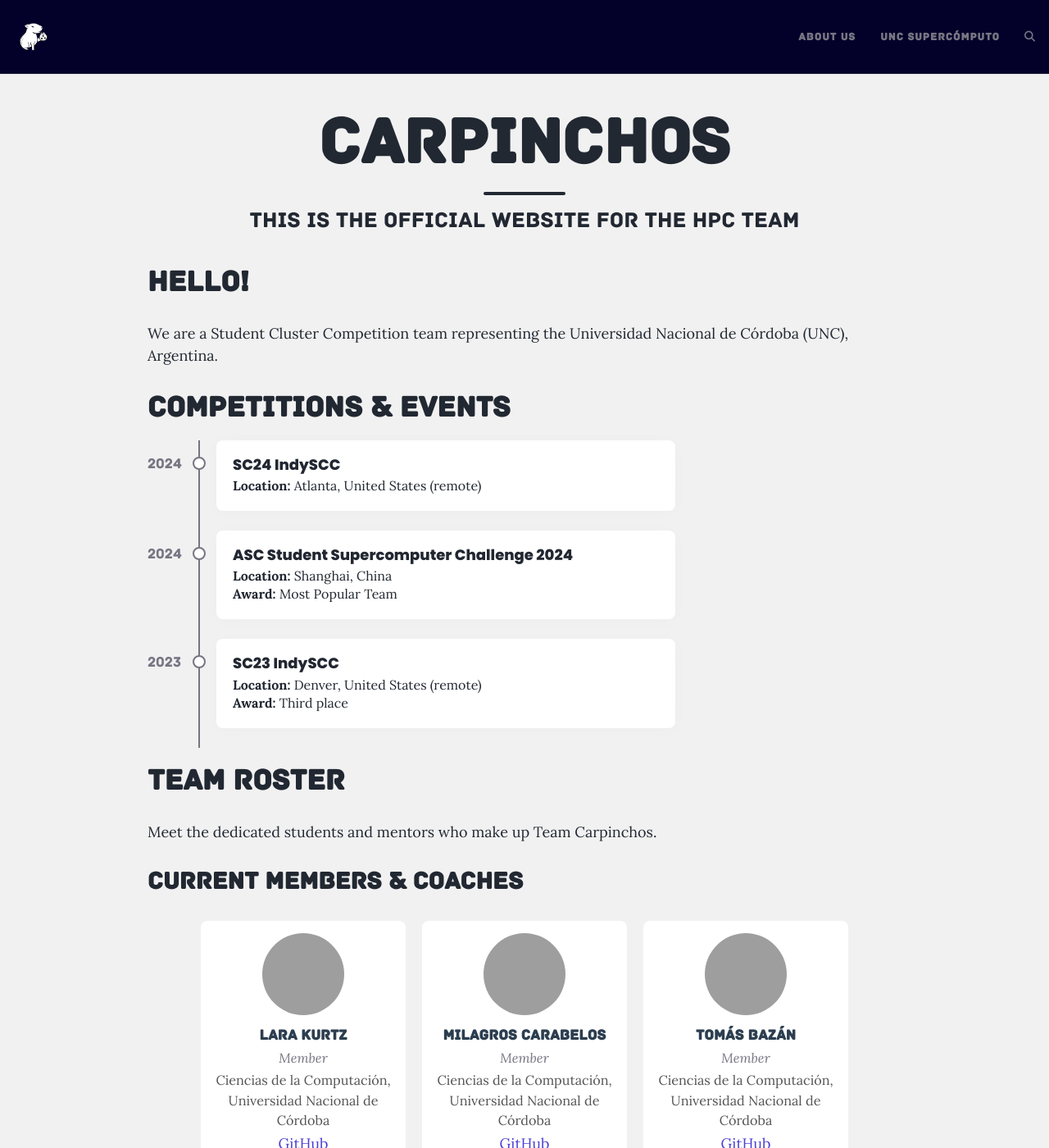
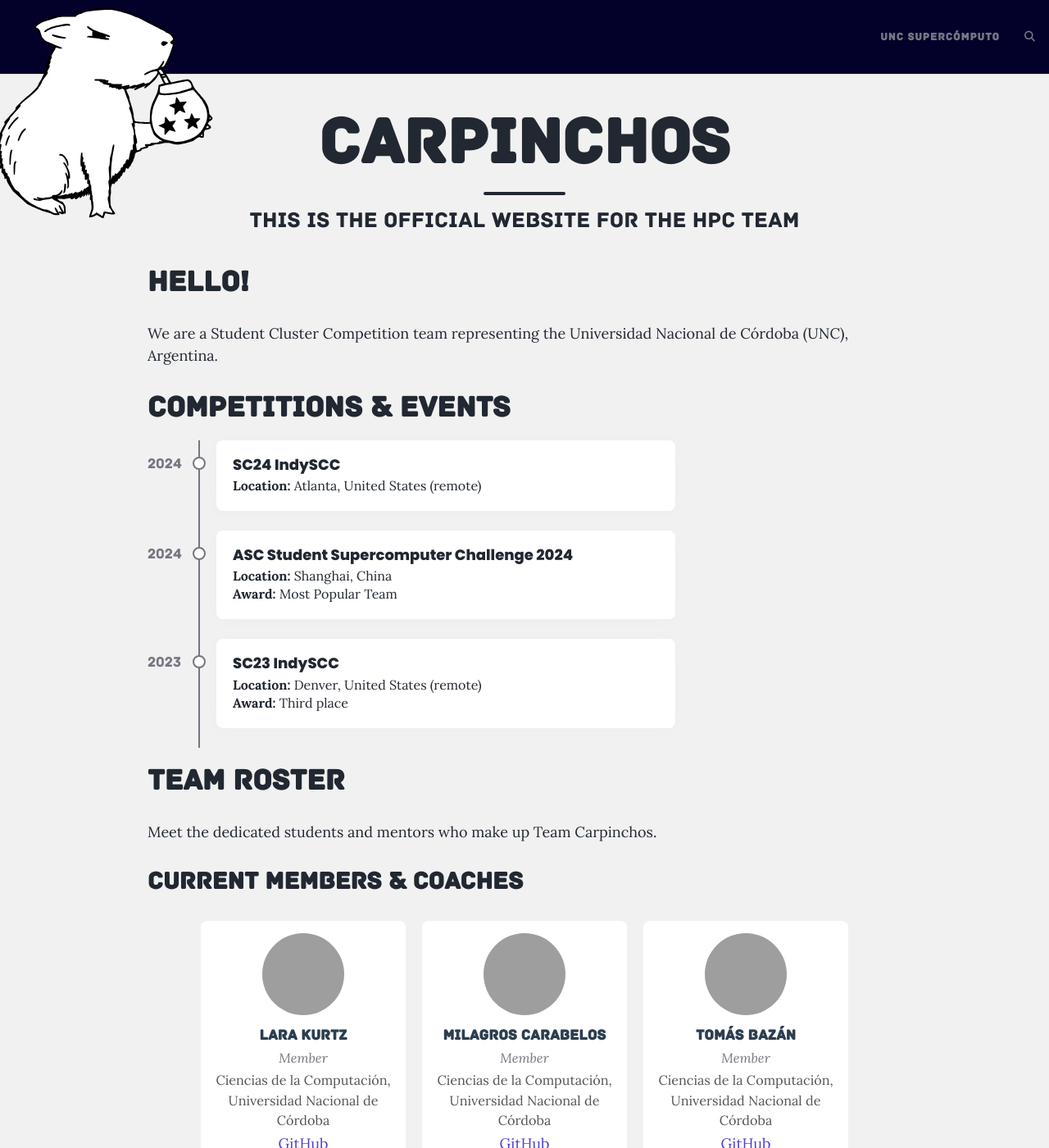
Before and after one commit to CarpinchosTeam/CarpinchosTeam.github.io, a Jekyll site: the page built from index.md, in a window 1280 px wide and 1400 px high. Shown: the whole window at 82% size. Built offline with Jekyll 4.4.1, drawn with Linux system fonts in a browser that asks for light colours; comment, search, counter and statistics services are not loaded; grey boxes are pictures that could not be loaded.

Commit message:
Capybara salvador

```diff
--- a/_config.yml
+++ b/_config.yml
@@ -10,7 +10,7 @@
 ############################
 
 # Name of website
-title: UNC HPC Team
+title: Carpinchos Team
 
 # Your name to show in the footer
 author: UNC Supercómputo
@@ -20,7 +20,7 @@ author: UNC Supercómputo
 ###############################################
 
 navbar-links:
-  About us: "about"
+  # About us: "about"
   UNC Supercómputo: "https://supercomputo.ccad.unc.edu.ar"
 
 ################
@@ -29,14 +29,14 @@ navbar-links:
 
 # Image to show in the navigation bar - works best with a square image
 # Remove this parameter if you don't want an image in the navbar
-# avatar: "/assets/img/avatar-icon.png"
+avatar: assets/img/capybara-white.svg
 
 # By default, the image is cut into a circle. You can disable this behaviour by setting 'round-avatar: false'
-# round-avatar: true
+round-avatar: false
 
 # If you want to have an image logo in the top-left corner instead of having the title of the website,
 # then specify the following parameter
-title-img: assets/img/capybara-white.svg
+# title-img: assets/img/capybara-white.svg
 
 
 #####################################
--- a/_includes/nav.html
+++ b/_includes/nav.html
@@ -1,10 +1,4 @@
 <nav class="navbar navbar-expand-xl navbar-light fixed-top navbar-custom {% if page.nav-short %}top-nav-short-permanent{% else %}top-nav-regular{% endif %}">
-
-  {%- if site.title-img -%}
-    <a class="navbar-brand navbar-brand-logo" href="{{ '/' | absolute_url }}"><img alt="{{ site.title }} Logo" src="{{ site.title-img | relative_url}}"/></a>
-  {%- elsif site.title -%}
-    <a class="navbar-brand" href="{{ '/' | absolute_url }}">{{ site.title }}</a>
-  {%- endif -%}
 
   <button class="navbar-toggler" type="button" data-toggle="collapse" data-target="#main-navbar" aria-controls="main-navbar" aria-expanded="false" aria-label="Toggle navigation">
     <span class="navbar-toggler-icon"></span>
--- a/assets/css/beautifuljekyll.css
+++ b/assets/css/beautifuljekyll.css
@@ -335,9 +335,9 @@ img {
 
 .navbar-custom .avatar-container {
   position: absolute;
-  left: 50%;
-  width: 3.125rem;
-  bottom: -1.5rem;
+  left: 10%;
+  width: 20rem;
+  bottom: -14rem;
   transition: opacity 0.5s ease-in-out;
   -webkit-transition: opacity 0.5s ease-in-out;
   -moz-transition: opacity 0.5s ease-in-out;
@@ -374,8 +374,8 @@ img {
 
 @media (min-width: 1200px) {
   .navbar-custom.top-nav-regular .avatar-container {
-    width: 6.25rem;
-    bottom: -1.9375rem;
+    width: 24rem;
+    bottom: -15rem;
   }
 
   .navbar-custom.top-nav-regular .avatar-container .avatar-img-border {
@@ -657,7 +657,7 @@ footer .footer-custom-content {
 /* --- Post and page headers --- */
 
 .intro-header {
-  margin: 5rem 0 1.25rem;
+  margin: 10rem 0 1.25rem;
   position: relative;
 }
 .intro-header.big-img {
```
